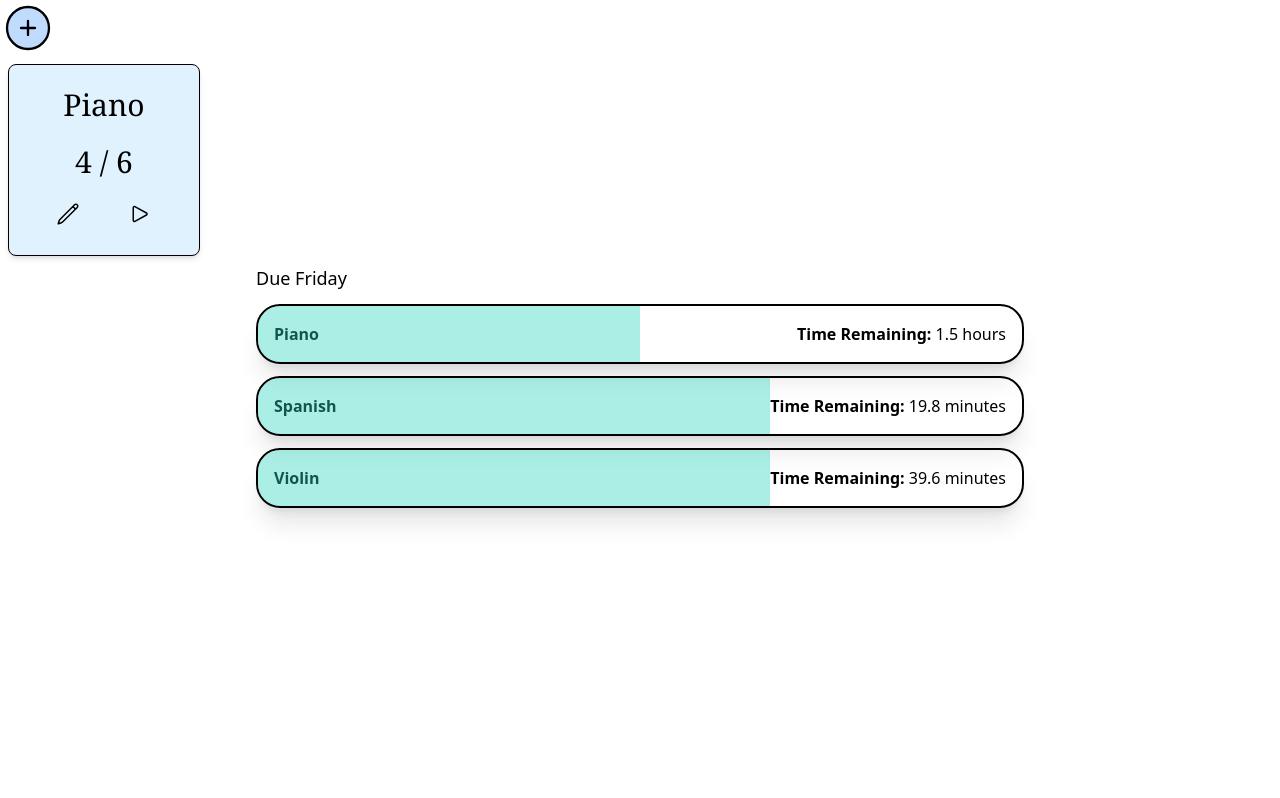
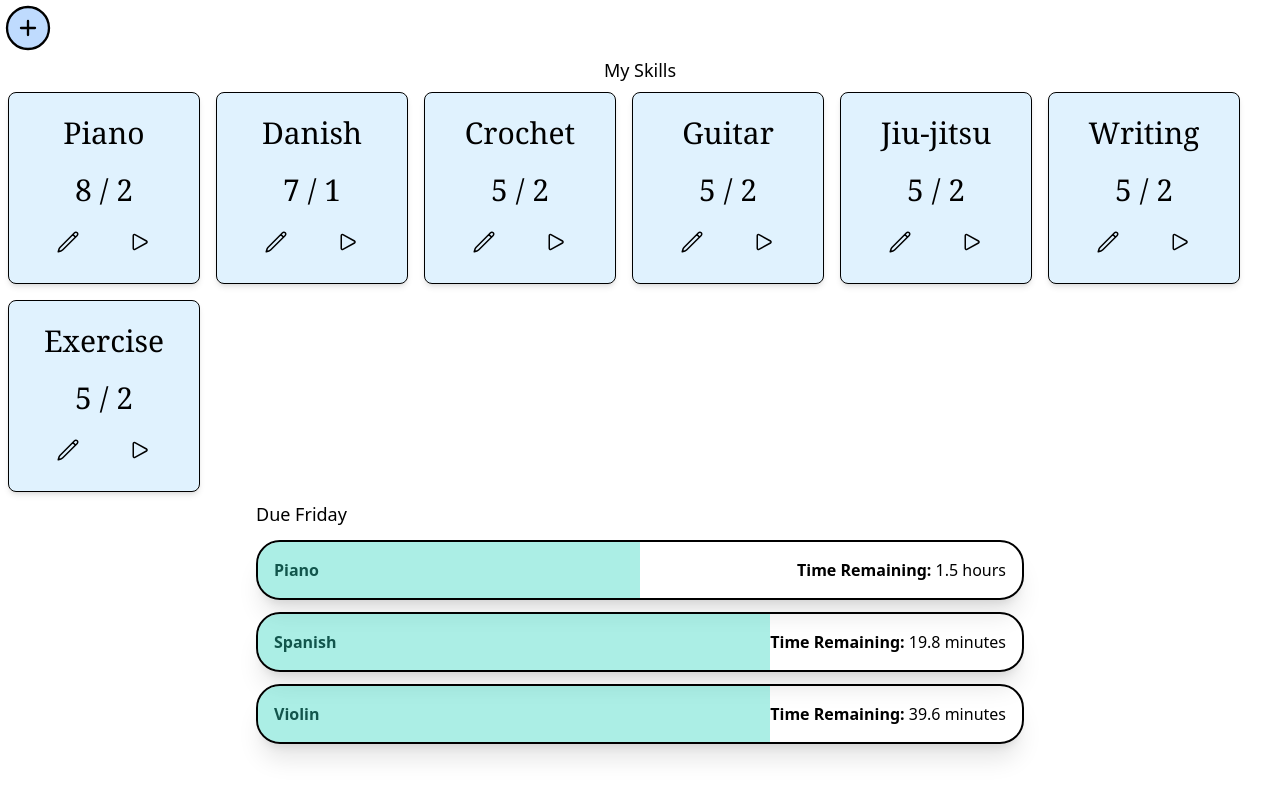
Before and after one commit to chingu-voyages/v43-tier2-team-21, a React (Create React App) app: page / in a window 1280 px wide. Built offline with nearby package versions, Linux system fonts and the light colour scheme.

Commit message:
Create container for skillcards to be called withing Dashboard.

```diff
--- a/src/components/SkillCard.js
+++ b/src/components/SkillCard.js
@@ -1,7 +1,9 @@
 import {Link} from "react-router-dom";
 
 
-export const SkillCard = () => {
+export const SkillCard = ({skillData}) => {
+  const {skillName, goal, completedSessions} = skillData
+
   return (
     <div
       onClick={() => console.log("clicked")}
@@ -10,8 +12,8 @@ export const SkillCard = () => {
 				border border-black rounded-lg bg-sky-100 shadow-md
 				font-serif`}
     >
-      <h1 className={`text-3xl text-center`}>Piano</h1>
-      <div className={`text-3xl text-center`}>4 / 6</div>
+      <h1 className={`text-3xl text-center`}>{skillName}</h1>
+      <div className={`text-3xl text-center`}>{goal} / {completedSessions}</div>
       <div className={`h-8 w-48 flex justify-evenly`}>
         <Link to={"/edit"}><EditButton/></Link>
         <Link to={"/timer"}><StartButton/></Link>
--- /dev/null
+++ b/src/components/SkillCardContainer.js
@@ -0,0 +1,29 @@
+import { SkillCard } from "./SkillCard";
+
+export const SkillCardContainer = () => {
+	const fakeData = [
+	  { skillName: "Piano", goal: 8, completedSessions:2 },
+	  { skillName: "Danish", goal: 7, completedSessions:1 },
+	  { skillName: "Crochet", goal: 5, completedSessions:2 },
+	  { skillName: "Guitar", goal: 5, completedSessions:2 },
+	  { skillName: "Jiu-jitsu", goal: 5, completedSessions:2 },
+	  { skillName: "Writing", goal: 5, completedSessions:2 },
+	  { skillName: "Exercise", goal: 5, completedSessions:2 }
+	];
+
+	const skillCards = fakeData.map((skill) =>{
+		return(
+			<SkillCard
+			key={skill.skillName}
+			skillData={skill}
+			/>
+		)
+	});
+
+	return (
+		<section>
+			<h2 className="text-center text-lg">My Skills</h2>
+			<div className="flex flex-wrap">{skillCards}</div>
+	  	</section>
+	);
+  };
--- a/src/pages/Dashboard.js
+++ b/src/pages/Dashboard.js
@@ -1,12 +1,12 @@
-import { SkillCard } from "../components/SkillCard";
 import DueToday from "../components/DueToday/DueToday";
 import { AddskillBtn } from "../components/AddskillBtn";
+import { SkillCardContainer} from "../components/SkillCardContainer"
 
 const Dashboard = () => {
   return (
     <>
       <AddskillBtn />
-      <SkillCard />
+      <SkillCardContainer />
       <DueToday />
     </>
   );
```
